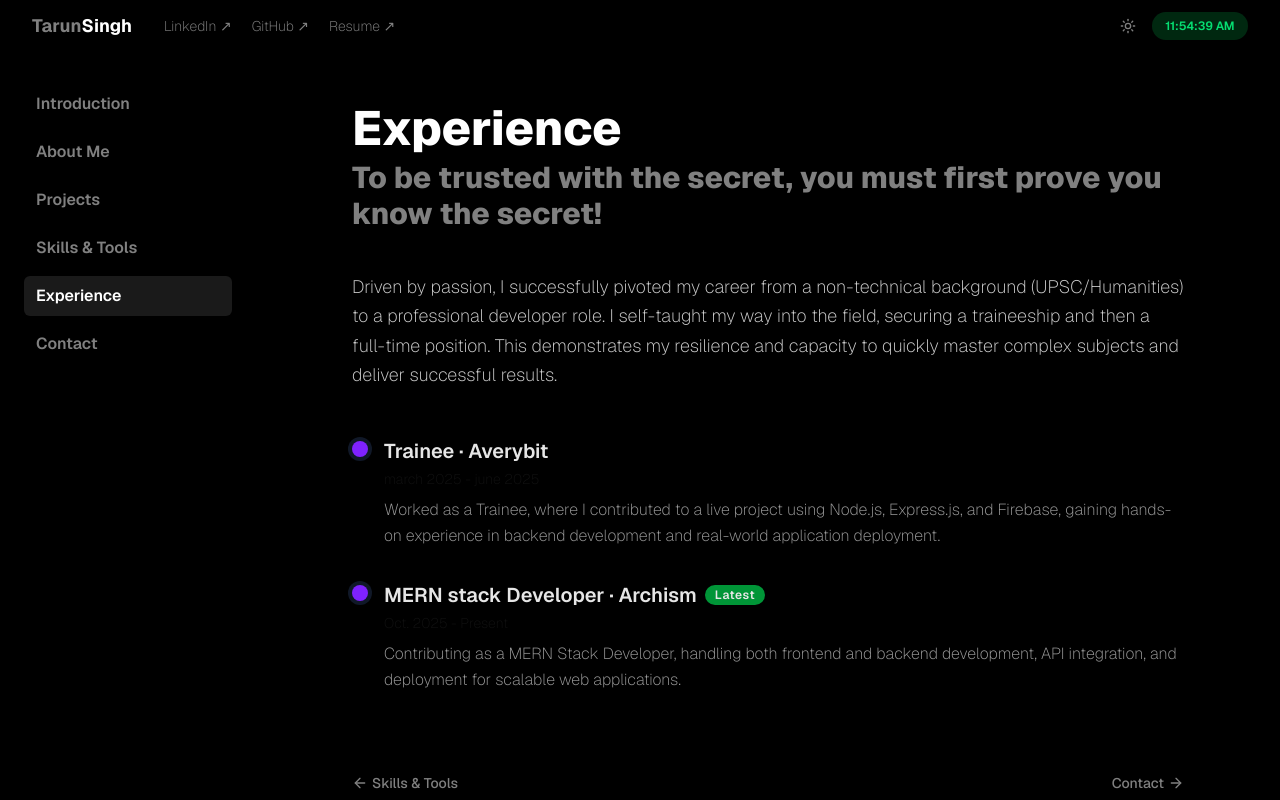
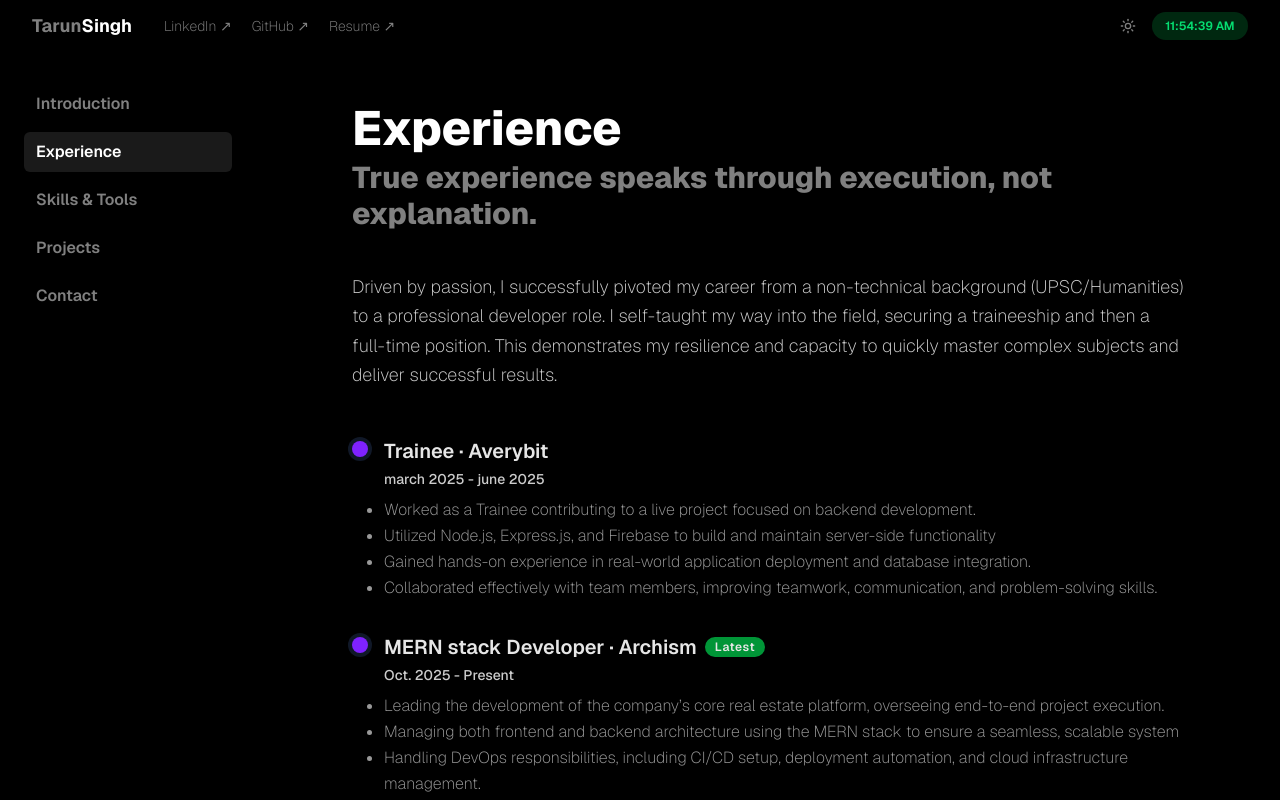
Before and after one commit to Tarunk0201/portfolio2.0, a React (Vite) app: page / in a window 1280 px wide. Both pictures are taken after a click on the button "Experience". Shown: the top 800 px of the page. Built offline with nearby package versions, Linux system fonts and the light colour scheme.

Commit message:
Refactor portfolio components: remove About section, enhance Experience and Introduction details, and update Sidebar and SkillsTools for improved content structure and clarity.

```diff
--- a/src/App.jsx
+++ b/src/App.jsx
@@ -3,7 +3,6 @@ import { BrowserRouter as Router, Routes, Route } from "react-router-dom";
 import Navbar from "./component/Navbar";
 import Sidebar from "./component/Sidebar";
 import Introduction from "./component/Introduction";
-import About from "./component/About";
 import SkillsTools from "./component/SkillBadge";
 import Projects from "./component/ProjectCard";
 import Experience from "./component/Experience";
@@ -43,8 +42,6 @@ export default function App() {
     switch (activeSection) {
       case "Introduction":
         return <Introduction setActiveSection={setActiveSection} />;
-      case "About Me":
-        return <About setActiveSection={setActiveSection} />;
       case "Projects":
         return <Projects setActiveSection={setActiveSection} />;
       case "Skills & Tools":
--- a/src/component/About.jsx
+++ /dev/null
@@ -1,86 +0,0 @@
-import { ArrowLeft, ArrowRight } from "lucide-react";
-
-export default function About({ setActiveSection }) {
-  return (
-    <section className="min-h-screen text-gray-100 flex flex-col justify-center px-8 md:px-16 lg:px-24 py-5">
-      {/* Section Title */}
-      <h2 className="text-2xl md:text-5xl font-extrabold text-black dark:text-white mb-2">
-        About Tarun
-      </h2>
-
-      {/* Tagline/Subtitle */}
-      <h3 className="text-xl md:text-3xl font-extrabold opacity-50 dark:text-white text-black mb-10">
-        More than just a title—let's dive deeper!
-      </h3>
-
-      {/* Content */}
-      <div className="max-w-4xl md:text-lg text-gray-700 dark:text-gray-300 space-y-3 leading-relaxed">
-        {/* Paragraph 1 */}
-        <p>
-          <span className="dark:text-white text-black opacity-80 font-medium">
-            Hi, I’m a MERN Stack Developer based in Indore , India
-          </span>
-          . I build modern, responsive web apps with{" "}
-          <span className="dark:text-white text-black opacity-80 font-medium">
-            MongoDB
-          </span>
-          ,{" "}
-          <span className="dark:text-white text-black opacity-80 font-medium">
-            Express.js
-          </span>
-          ,
-          <span className="dark:text-white text-black opacity-80 font-medium">
-            React.js
-          </span>
-          , and{" "}
-          <span className="dark:text-white text-black opacity-80 font-medium">
-            Node.js
-          </span>
-          ,focusing on smooth, fast, and impactful user experiences — from UI
-          design to database efficiency.
-        </p>
-
-        {/* Paragraph 2 */}
-        <p className="dark:text-white text-black opacity-80 text-lg md:text-2xl font-medium pt-5">
-          Here’s what I bring to the table:
-        </p>
-
-        {/* Paragraph 3 */}
-        <ol className="text-md md:text-lg list-disc list-inside space-y-2">
-          <li>
-            Full-stack development that balances front-end elegance with
-            back-end power
-          </li>
-          <li>
-            Pixel-perfect, responsive web design that works beautifully on
-            anydevice
-          </li>
-
-          <li>RESTful API development that’s secure and scalable</li>
-
-          <li>
-            Robust database management with MongoDB and NoSQL best practices
-          </li>
-          <li>UI/UX implementation that keeps users engaged and happy</li>
-        </ol>
-      </div>
-
-      {/* Navigation Links */}
-      <div className="flex justify-between items-center mt-12 text-sm">
-        <button
-          onClick={() => setActiveSection("Introduction")}
-          className="hover:opacity-100 dark:text-white text-black opacity-50 flex items-center gap-1 font-medium"
-        >
-          <ArrowLeft size={16} /> Introduction
-        </button>
-
-        <button
-          onClick={() => setActiveSection("Projects")}
-          className="hover:opacity-100 dark:text-white text-black opacity-50 flex items-center gap-1 font-medium"
-        >
-          Projects <ArrowRight size={16} />
-        </button>
-      </div>
-    </section>
-  );
-}
--- a/src/component/Experience.jsx
+++ b/src/component/Experience.jsx
@@ -7,6 +7,12 @@ const ExperienceItem = ({
   company,
   dates,
   description,
+  description2,
+  description3,
+  description4,
+  description5,
+  description6,
+  description7,
   latest = false,
 }) => (
   <div className="flex items-start space-x-4">
@@ -31,13 +37,38 @@ const ExperienceItem = ({
         )}
       </div>
 
-      <p className="text-sm  mb-2 opacity-6 0 dark:text-white text-black">
+      <p className="text-sm  mb-2 opacity-80 font-medium dark:text-white text-black">
         {dates}
       </p>
-
-      <p className=" leading-relaxed max-w-4xl opacity-60 dark:text-white text-black">
-        {description}
-      </p>
+      <ol className="list-disc">
+        <li className=" leading-relaxed max-w-4xl opacity-60 dark:text-white text-black">
+          {description}
+        </li>
+        <li className=" leading-relaxed max-w-4xl opacity-60 dark:text-white text-black">
+          {description2}
+        </li>
+        <li className=" leading-relaxed max-w-4xl opacity-60 dark:text-white text-black">
+          {description3}
+        </li>
+        <li className=" leading-relaxed max-w-4xl opacity-60 dark:text-white text-black">
+          {description4}
+        </li>
+        {description5 && (
+          <li className=" leading-relaxed max-w-4xl opacity-60 dark:text-white text-black">
+            {description5}
+          </li>
+        )}
+        {description6 && (
+          <li className=" leading-relaxed max-w-4xl opacity-60 dark:text-white text-black">
+            {description6}
+          </li>
+        )}
+        {description7 && (
+          <li className=" leading-relaxed max-w-4xl opacity-60 dark:text-white text-black">
+            {description7}
+          </li>
+        )}
+      </ol>
     </div>
   </div>
 );
@@ -50,7 +81,13 @@ export default function Experience({ setActiveSection }) {
       company: "Averybit",
       dates: "march 2025 - june 2025",
       description:
-        "Worked as a Trainee, where I contributed to a live project using Node.js, Express.js, and Firebase, gaining hands-on experience in backend development and real-world application deployment.",
+        "Worked as a Trainee contributing to a live project focused on backend development.",
+      description2:
+        "Utilized Node.js, Express.js, and Firebase to build and maintain server-side functionality",
+      description3:
+        "Gained hands-on experience in real-world application deployment and database integration.",
+      description4:
+        "Collaborated effectively with team members, improving teamwork, communication, and problem-solving skills.",
       latest: false,
     },
     {
@@ -58,7 +95,19 @@ export default function Experience({ setActiveSection }) {
       company: "Archism",
       dates: "Oct. 2025 - Present",
       description:
-        "Contributing as a MERN Stack Developer, handling both frontend and backend development, API integration, and deployment for scalable web applications.",
+        "Leading the development of the company’s core real estate platform, overseeing end-to-end project execution.",
+      description2:
+        "Managing both frontend and backend architecture using the MERN stack to ensure a seamless, scalable system",
+      description3:
+        "Handling DevOps responsibilities, including CI/CD setup, deployment automation, and cloud infrastructure management.",
+      description4:
+        "Optimizing performance to deliver fast, reliable, and responsive user experiences across devices.",
+      description5:
+        "Implementing secure and efficient APIs to ensure smooth data communication between client and server.",
+      description6:
+        "Collaborating with cross-functional teams to translate business needs into technical solutions.",
+      description7:
+        "Continuously improving code quality, scalability, and maintainability through best development practices.",
       latest: true,
     },
   ];
@@ -72,7 +121,7 @@ export default function Experience({ setActiveSection }) {
 
       {/* Tagline/Subtitle */}
       <h3 className="text-xl md:text-3xl font-extrabold opacity-50 dark:text-white text-black mb-10">
-        To be trusted with the secret, you must first prove you know the secret!
+        True experience speaks through execution, not explanation.
       </h3>
 
       {/* Main Description */}
@@ -93,6 +142,12 @@ export default function Experience({ setActiveSection }) {
             company={item.company}
             dates={item.dates}
             description={item.description}
+            description2={item.description2}
+            description3={item.description3}
+            description4={item.description4}
+            description5={item.description5}
+            description6={item.description6}
+            description7={item.description7}
             latest={item.latest}
           />
         ))}
--- a/src/component/Sidebar.jsx
+++ b/src/component/Sidebar.jsx
@@ -8,12 +8,11 @@ export default function Sidebar({
 }) {
   const sections = [
     "Introduction",
-    "About Me",
+    "Experience",
+    "Skills & Tools",
     "Projects",
-    "Skills & Tools",
-    "Experience",
+    "Contact",
     // "Education",
-    "Contact",
     // "Stats",
   ];
 
--- a/src/component/SkillBadge.jsx
+++ b/src/component/SkillBadge.jsx
@@ -70,6 +70,41 @@ export default function SkillsTools({ setActiveSection }) {
         to create efficient, maintainable, robust web solutions.
       </p>
 
+      <ol className="list-disc list-inside mb-8 space-y-2">
+        <label className="text-lg md:text-xl font-semibold opacity-90 dark:text-white text-black">
+          Here’s what I bring to the table
+        </label>
+        <li className="leading-relaxed max-w-6xl opacity-60 dark:text-white text-black">
+          Full-Stack Development: Balancing front-end elegance with back-end
+          performance using the MERN stack (MongoDB, Express.js, React.js,
+          Node.js).
+        </li>
+        <li className="leading-relaxed max-w-6xl opacity-60 dark:text-white text-black">
+          Pixel-Perfect Design: Creating responsive, visually appealing
+          interfaces that deliver consistent performance across all devices.
+        </li>
+        <li className="leading-relaxed max-w-6xl opacity-60 dark:text-white text-black">
+          API Development: Building secure, scalable RESTful and GraphQL APIs
+          that power seamless data flow.
+        </li>
+        <li className="leading-relaxed max-w-6xl opacity-60 dark:text-white text-black">
+          Database Management: Implementing optimized MongoDB and NoSQL data
+          structures for high performance and reliability.
+        </li>
+        <li className="leading-relaxed max-w-6xl opacity-60 dark:text-white text-black">
+          UI/UX Implementation: Turning ideas into intuitive, engaging user
+          experiences with a focus on usability and aesthetics.
+        </li>
+        <li className="leading-relaxed max-w-6xl opacity-60 dark:text-white text-black">
+          DevOps & Deployment: Automating workflows with CI/CD pipelines,
+          Docker, and cloud services to ensure smooth and scalable deployments.
+        </li>
+        <li className="leading-relaxed max-w-6xl opacity-60 dark:text-white text-black">
+          Version Control & Collaboration: Managing projects efficiently through
+          Git, GitHub, and agile methodologies.
+        </li>
+      </ol>
+
       {/* Skills Badges Container */}
       <div className="flex flex-col space-y-4 max-w-6xl">
         {/* Row 1 */}
```
Also changed, not shown: src/component/Introduction.jsx (+34 -7 lines).
